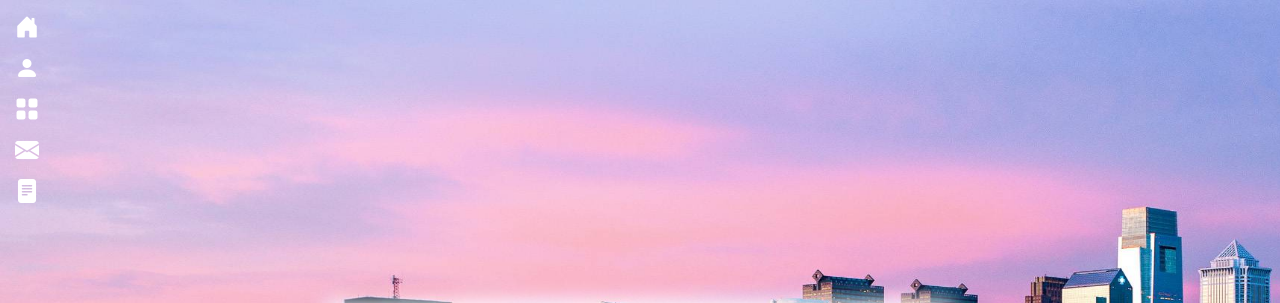
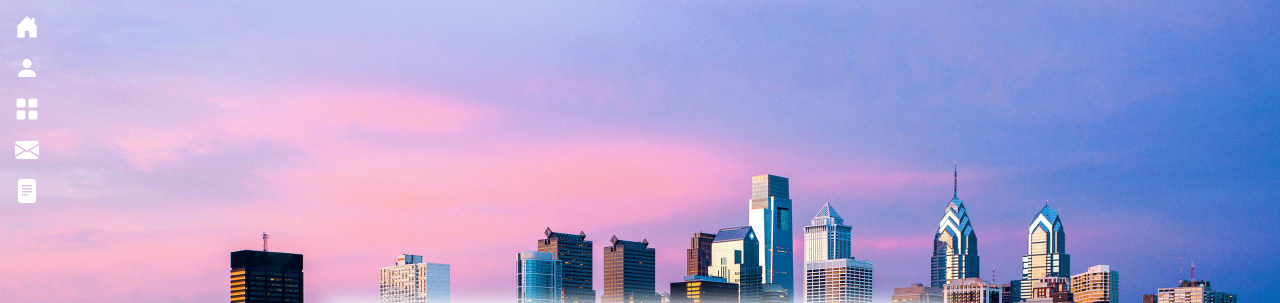
Before and after one commit to PhalenH/phalen_portfolio_website, a plain HTML site: page index.html in a window 1280 px wide. Shown: the top 303 px of the page. Drawn offline with nearby package versions, Linux system fonts and the light colour scheme.

Commit message:
added parallax scrolling for first bg img

```diff
--- a/style.css
+++ b/style.css
@@ -76,8 +76,10 @@ h1 {
 .welcome-container {
   color: var(--main-text);
   background-image: url(./assets/phillyskyline.jpg);
+  background-attachment: fixed;
+  background-position: center;
   background-repeat: no-repeat;
-  background-size: 1910px 950px;
+  background-size: cover;
   min-height: 100%;
   display: flex;
   flex-direction: column;
```
